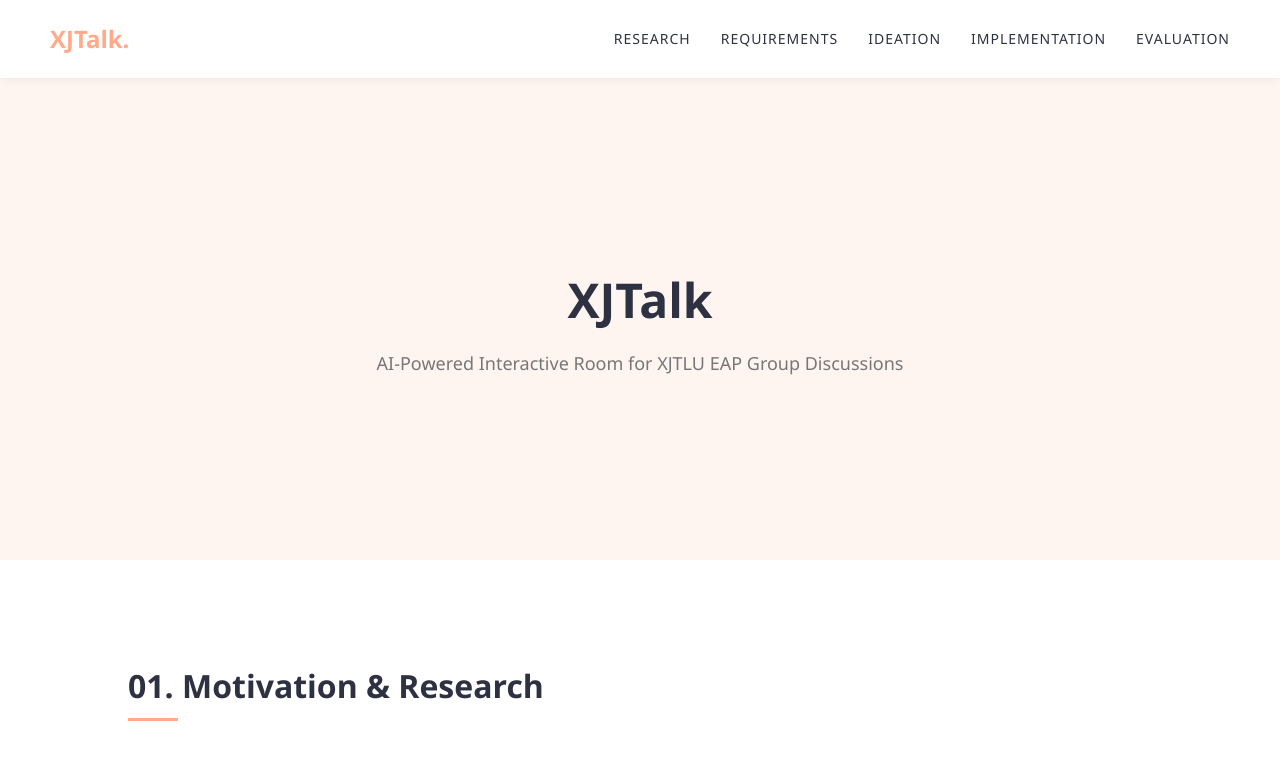
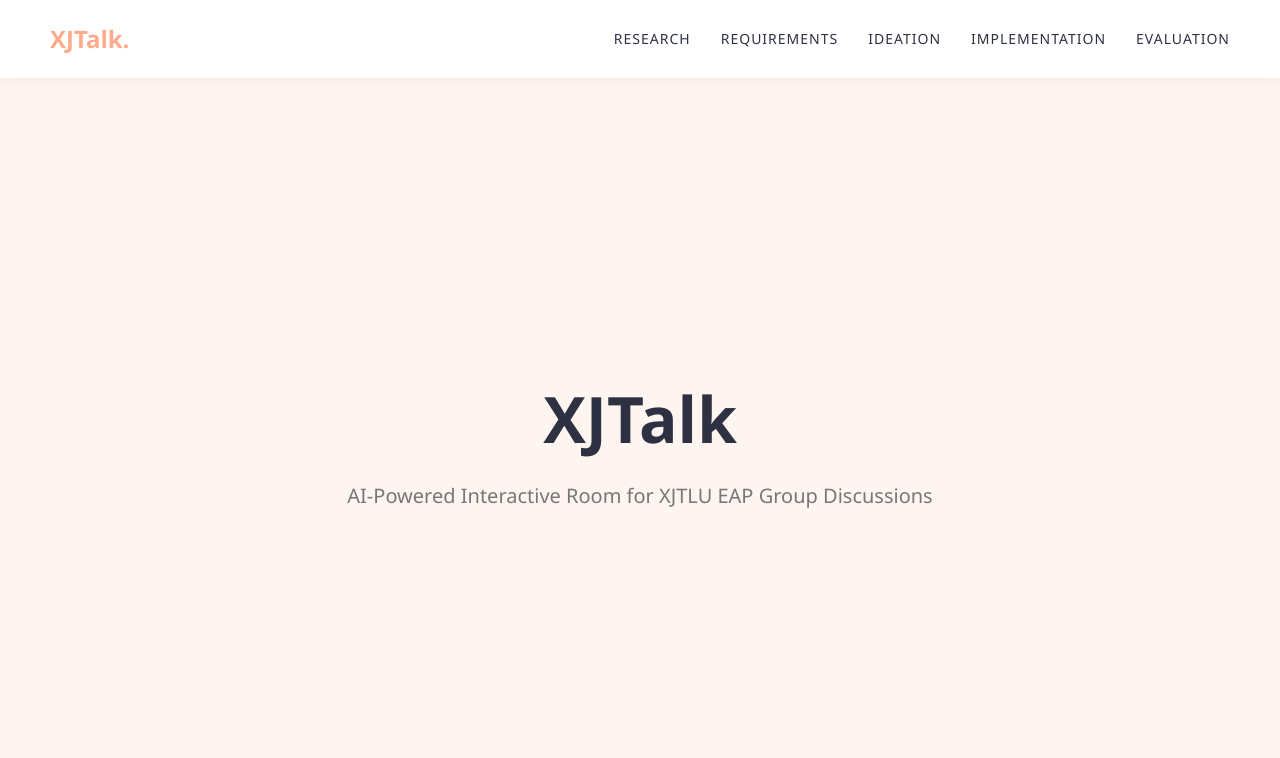
Before and after one commit to cherrrrrrrrrrry/CPT208, a plain HTML site: page index.html in a window 1280 px wide. Shown: the top 758 px of the page. Drawn offline with Linux system fonts and the light colour scheme.

Commit message:
Update index.html

```diff
--- a/index.html
+++ b/index.html
@@ -26,7 +26,7 @@
             line-height: 1.6;
         }
 
-        /* 导航栏 */
+        /* 1. 导航栏 - 始终置顶且不消失 */
         nav {
             position: fixed;
             top: 0;
@@ -68,9 +68,9 @@
             color: var(--primary);
         }
 
-        /* 👇 这里改小了首页高度！！！ */
+        /* 2. Header 风格参考图三 */
         header {
-            height: 70vh;
+            height: 100vh;
             display: flex;
             flex-direction: column;
             justify-content: center;
@@ -80,19 +80,18 @@
             padding-top: 80px;
         }
 
-        /* 👇 这里改小了首页标题字体！！！ */
         header h1 {
-            font-size: 48px;
+            font-size: 64px;
             margin-bottom: 10px;
         }
 
         header p {
-            font-size: 18px;
+            font-size: 20px;
             color: var(--gray);
             max-width: 600px;
         }
 
-        /* 通用章节样式 */
+        /* 3. 通用章节样式 */
         section {
             padding: 100px 10%;
             min-height: 80vh;
@@ -161,17 +160,17 @@
     <nav>
         <div class="logo">XJTalk.</div>
         <ul>
-            <li><a href="#motivation">Research</a></li>
-            <li><a href="#requirements">Requirements</a></li>
-            <li><a href="#ideation">Ideation</a></li>
-            <li><a href="#implementation">Implementation</a></li>
-            <li><a href="#evaluation">Evaluation</a></li>
+            <li><a href=" ">Research</a ></li>
+            <li><a href="#requirements">Requirements</a ></li>
+            <li><a href="#ideation">Ideation</a ></li>
+            <li><a href="#implementation">Implementation</a ></li>
+            <li><a href="#evaluation">Evaluation</a ></li>
         </ul>
     </nav>
 
     <header>
         <h1>XJTalk</h1>
-        <p>AI-Powered Interactive Room for XJTLU EAP Group Discussions</p>
+        <p>AI-Powered Interactive Room for XJTLU EAP Group Discussions</p >
     </header>
 
     <section id="motivation">
@@ -179,10 +178,10 @@
         <div class="content-grid">
             <div class="text-box">
                 <h3>The Why & The Gap</h3>
-                <p>Addressing high anxiety and "brain blanks" in EAP students. Unlike Doubao or Padlet, XJTalk provides adaptive scaffolding and XJTLU-specific feedback.</p>
+                <p>Addressing high anxiety and "brain blanks" in EAP students. Unlike Doubao or Padlet, XJTalk provides adaptive scaffolding and XJTLU-specific feedback.</p >
                 <br>
                 <h3>The Stakeholders</h3>
-                <p><strong>Primary:</strong> EAP Students (low confidence, high anxiety).<br><strong>Secondary:</strong> EAP Teachers (need data-driven tracking).</p>
+                <p><strong>Primary:</strong> EAP Students (low confidence, high anxiety).<br><strong>Secondary:</strong> EAP Teachers (need data-driven tracking).</p >
             </div>
             <div class="img-placeholder">[Place Persona & Research Data Image Here]</div>
         </div>
@@ -200,7 +199,7 @@
                     <li>Non-forced visual alerts for social flow.</li>
                 </ul>
                 <br>
-                <p><i>Evidence of Life:</i> [Link to Interview Video/Photos]</p>
+                <p><i>Evidence of Life:</i> [Link to Interview Video/Photos]</p >
             </div>
         </div>
     </section>
@@ -210,9 +209,9 @@
         <div class="content-grid">
             <div class="text-box">
                 <h3>The "Crazy Eights" & Alternatives</h3>
-                <p>We explored manual muting vs. AI-led interruption. We chose the latter to empower human agency while maintaining psychological safety.</p>
+                <p>We explored manual muting vs. AI-led interruption. We chose the latter to empower human agency while maintaining psychological safety.</p >
                 <br>
-                <p><a href="#" style="color: var(--primary);">View Clickable Figma Prototype →</a></p>
+                <p><a href="#" style="color: var(--primary);">View Clickable Figma Prototype →</a ></p >
             </div>
             <div class="img-placeholder">[Place Sketches & Figma Screenshots Here]</div>
         </div>
@@ -224,7 +223,7 @@
             <div class="img-placeholder">[Place System Architecture Diagram Here]</div>
             <div class="text-box">
                 <h3>System Architecture</h3>
-                <p>Using Whisper API for Audio-to-Text and LLMs for real-time evaluation. Data flow handles anonymous UUIDs to ensure privacy.</p>
+                <p>Using Whisper API for Audio-to-Text and LLMs for real-time evaluation. Data flow handles anonymous UUIDs to ensure privacy.</p >
                 <br>
                 <h3>Individual Contributions</h3>
                 <table border="1" cellpadding="10" style="border-collapse: collapse; width: 100%; border-color: #ddd;">
@@ -243,17 +242,17 @@
         <div class="content-grid">
             <div class="text-box">
                 <h3>Usability Testing</h3>
-                <p>Tested with 23 EAP students. 87.3% adoption rate. Feedback led to "Granular Scores" instead of simple pass/fail.</p>
+                <p>Tested with 23 EAP students. 87.3% adoption rate. Feedback led to "Granular Scores" instead of simple pass/fail.</p >
                 <br>
                 <h3>Final Reflection</h3>
-                <p>Discussion on the ethical use of AI and social implications of monitoring student discussions.</p>
+                <p>Discussion on the ethical use of AI and social implications of monitoring student discussions.</p >
             </div>
             <div class="img-placeholder">[Place Testing Result Charts Here]</div>
         </div>
     </section>
 
     <footer>
-        <p>&copy; 2026 XJTalk Project - CPT208 Groupwork</p>
+        <p>&copy; 2026 XJTalk Project - CPT208 Groupwork</p >
     </footer>
 
 </body>
```
